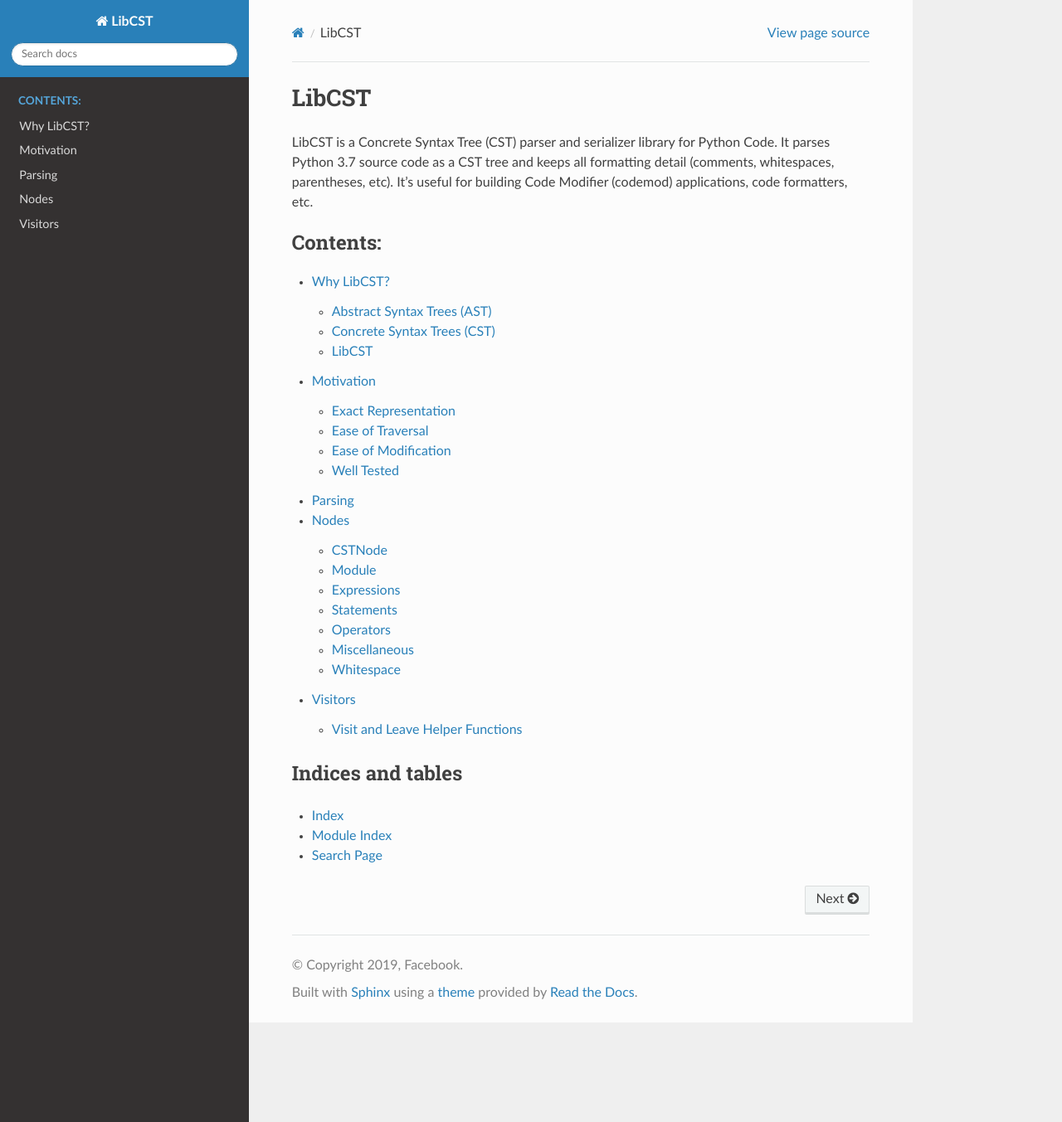
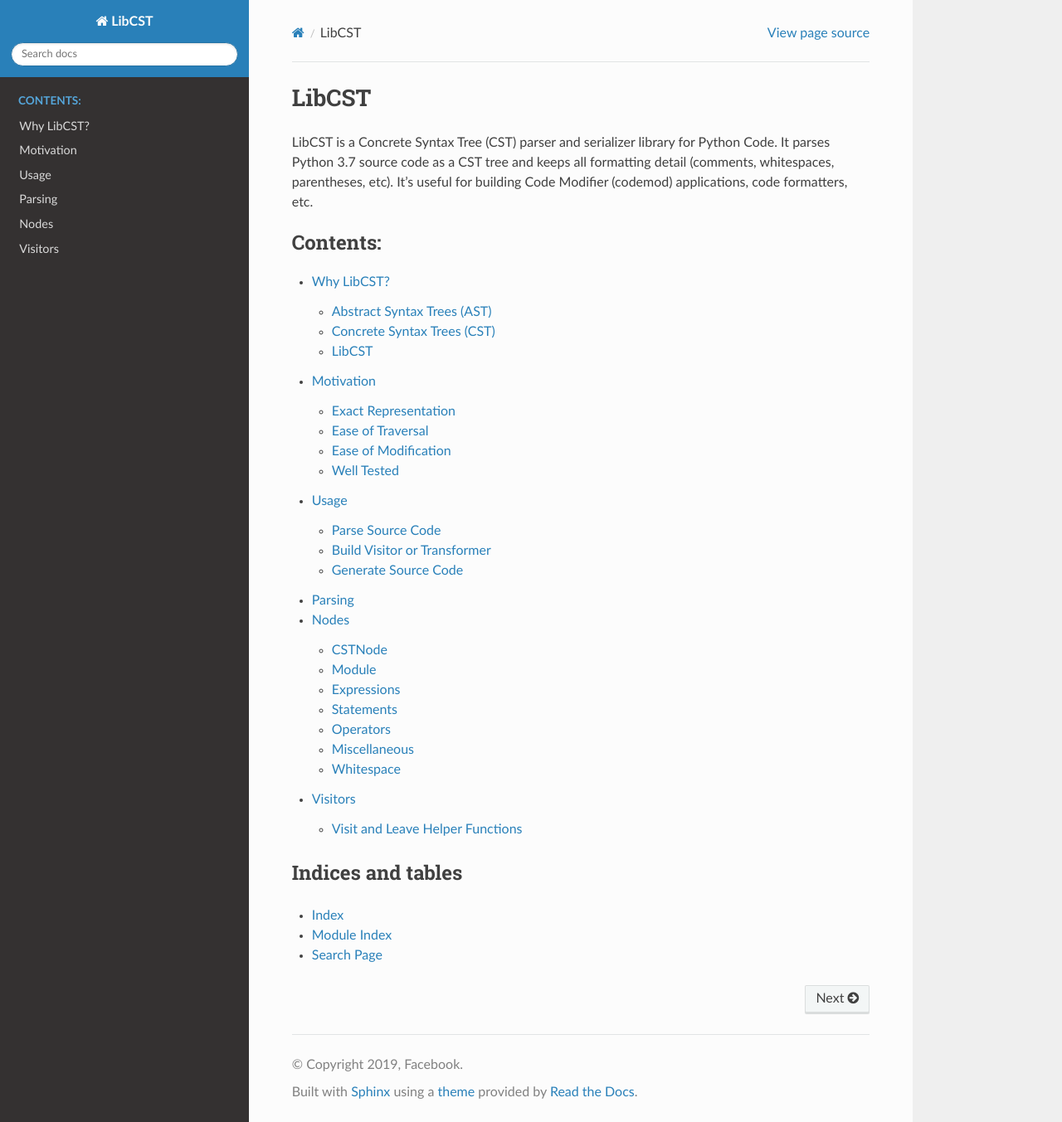
Before and after one commit to Instagram/LibCST, a Sphinx documentation site: the page built from docs/source/index.rst, in a window 1280 px wide and 1353 px high. Shown: the whole window at 83% size. Built offline with Sphinx 7.4.7 and the Read the Docs theme 2.0.0, drawn with Linux system fonts in a browser that asks for light colours.

Commit message:
[document] add jupyter based tutorial page
* [document] add jupyter based tutorial page

* add return type and fix typos

```diff
--- a/README.rst
+++ b/README.rst
@@ -1,7 +1,6 @@
 .. image:: docs/source/_static/logo/horizontal.svg
    :width: 600 px
    :alt: LibCST
-
 
 .. image:: https://circleci.com/gh/Instagram/LibCST/tree/master.svg?style=svg&circle-token=f89ff46c689cf53116308db295a492d687bf5732
    :target: https://circleci.com/gh/Instagram/LibCST/tree/master
--- a/docs/source/conf.py
+++ b/docs/source/conf.py
@@ -50,6 +50,8 @@
     'sphinx.ext.githubpages',
     'sphinx.ext.graphviz',
     'sphinx_rtd_theme',
+    'nbsphinx',
+    'sphinx.ext.mathjax',
 ]
 
 # Add any paths that contain templates here, relative to this directory.
@@ -74,7 +76,7 @@
 # List of patterns, relative to source directory, that match files and
 # directories to ignore when looking for source files.
 # This pattern also affects html_static_path and html_extra_path.
-exclude_patterns = []
+exclude_patterns = ['_build', '**.ipynb_checkpoints']
 
 # The name of the Pygments (syntax highlighting) style to use.
 pygments_style = None
--- a/docs/source/index.rst
+++ b/docs/source/index.rst
@@ -17,6 +17,7 @@
 
    why_libcst
    motivation
+   usage
    parser
    nodes
    visitors
--- a/requirements-dev.txt
+++ b/requirements-dev.txt
@@ -2,5 +2,8 @@
 flake8==3.7.8
 git+https://github.com/jimmylai/sphinx.git@slots_type_annotation
 isort==4.3.20
+jupyter==1.0.0
+nbsphinx==0.4.2
 pyre-check==0.0.27
 sphinx-rtd-theme==0.4.3
+prompt-toolkit==1.0.16
--- a/requirements.txt
+++ b/requirements.txt
@@ -1,4 +1,4 @@
 dataclasses==0.6.0; python_version < '3.7'
-parso==0.4.0
+parso==0.5.0
 typing_extensions==3.7.2
 typing_inspect==0.4.0
--- a/setup.py
+++ b/setup.py
@@ -10,7 +10,7 @@
 
 
 this_directory = path.abspath(path.dirname(__file__))
-with open(path.join(this_directory, 'README.rst'), encoding='utf-8') as f:
+with open(path.join(this_directory, "README.rst"), encoding="utf-8") as f:
     long_description = f.read()
 
 setuptools.setup(
```
Also changed, not shown: docs/source/usage.ipynb (added).
